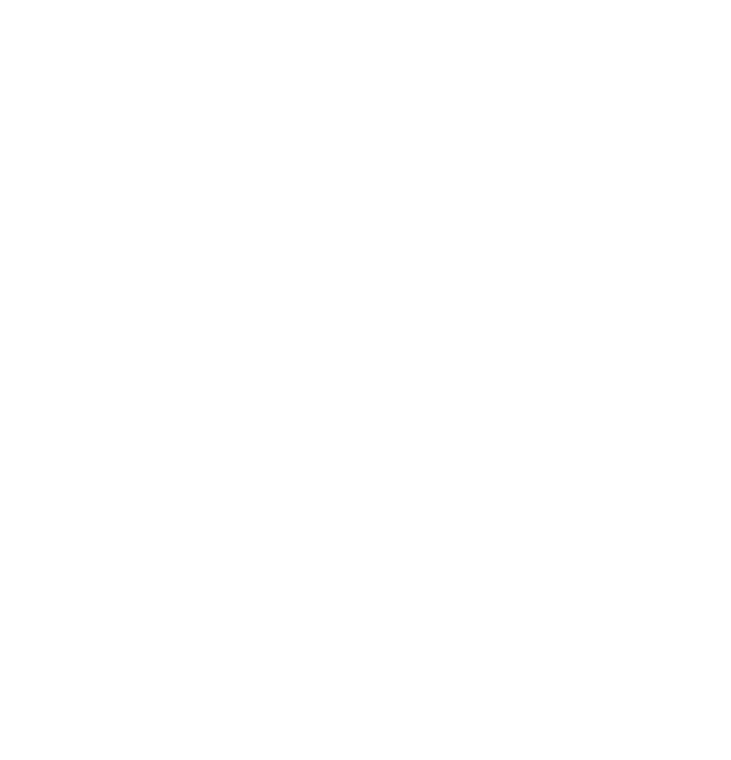
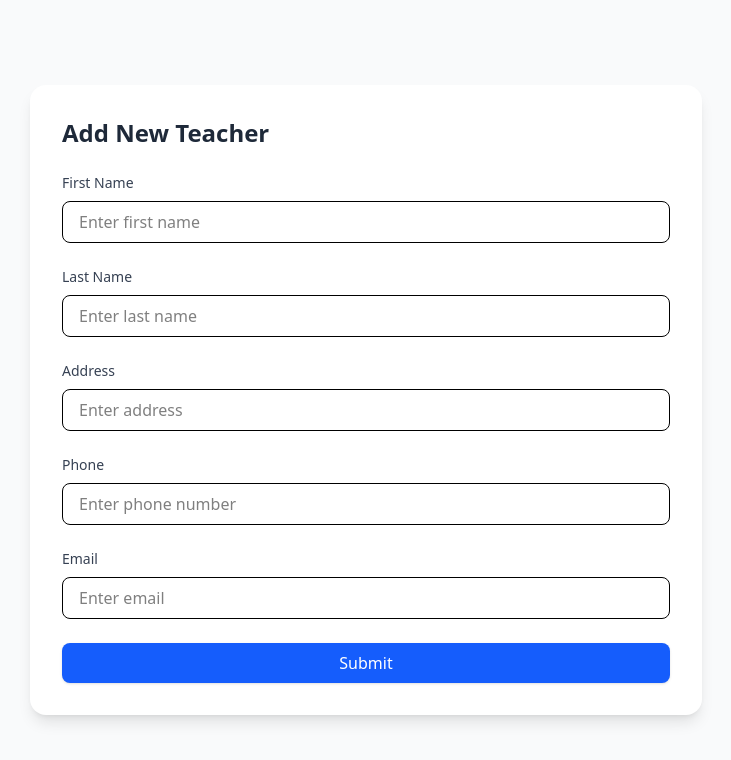
Before and after one commit to simalimbu/Basic_React, a React (Vite) app: page /addteacher in a window 1280 px wide. Before the commit this address had no page. Shown: the top 760 px of the page, without its empty margins (274-1005 px from the left). Built offline with nearby package versions, Linux system fonts and the light colour scheme.

Commit message:
fourth commit

```diff
--- a/src/App.jsx
+++ b/src/App.jsx
@@ -4,6 +4,7 @@
 import Index from "./pages/Index";
 import AddStudent from "./pages/CreateStudent";
 import EditStudent from "./pages/EditStudent";
+import CreateTeacher from "./pages/CreateTeacher";
 
 
 
@@ -16,6 +17,7 @@
               <Route path="/count" element={<CountPractice/>} />
               <Route path="/addstudent" element={<AddStudent/>} />
               <Route path="/editstudent" element={<EditStudent/>} />
+              <Route path="/addteacher" element={<CreateTeacher/>} />
           </Routes>
         </BrowserRouter>
         </>
--- /dev/null
+++ b/src/pages/CreateTeacher.jsx
@@ -0,0 +1,85 @@
+import React from "react";
+
+const CreateTeacher = () => {
+  return (
+    <div className="min-h-screen bg-gray-50 flex items-center justify-center px-4">
+      <div className="w-full max-w-2xl bg-white rounded-2xl shadow-lg p-8">
+        <h2 className="text-2xl font-bold text-gray-800 mb-6">Add New Teacher</h2>
+
+        <form className="space-y-6">
+          {/* First Name */}
+          <div>
+            <label className="block text-sm font-medium text-gray-700 mb-2">
+              First Name
+            </label>
+            <input
+              type="text"
+              placeholder="Enter first name"
+              className="w-full px-4 py-2 border rounded-lg focus:ring-2 focus:ring-blue-500 focus:outline-none"
+            />
+          </div>
+
+          {/* Last Name */}
+          <div>
+            <label className="block text-sm font-medium text-gray-700 mb-2">
+              Last Name
+            </label>
+            <input
+              type="text"
+              placeholder="Enter last name"
+              className="w-full px-4 py-2 border rounded-lg focus:ring-2 focus:ring-blue-500 focus:outline-none"
+            />
+          </div>
+
+          {/* Address */}
+          <div>
+            <label className="block text-sm font-medium text-gray-700 mb-2">
+              Address
+            </label>
+            <input
+              type="text"
+              placeholder="Enter address"
+              className="w-full px-4 py-2 border rounded-lg focus:ring-2 focus:ring-blue-500 focus:outline-none"
+            />
+          </div>
+
+          {/* Phone */}
+          <div>
+            <label className="block text-sm font-medium text-gray-700 mb-2">
+              Phone
+            </label>
+            <input
+              type="tel"
+              placeholder="Enter phone number"
+              className="w-full px-4 py-2 border rounded-lg focus:ring-2 focus:ring-blue-500 focus:outline-none"
+            />
+          </div>
+
+          {/* Email */}
+          <div>
+            <label className="block text-sm font-medium text-gray-700 mb-2">
+              Email
+            </label>
+            <input
+              type="email"
+              placeholder="Enter email"
+              className="w-full px-4 py-2 border rounded-lg focus:ring-2 focus:ring-blue-500 focus:outline-none"
+            />
+          </div>
+
+          {/* Submit Button */}
+          <div>
+            <button
+              type="submit"
+              className="w-full bg-blue-600 hover:bg-blue-700 text-white font-medium py-2 rounded-lg shadow transition"
+            >
+              Submit
+            </button>
+          </div>
+        </form>
+      </div>
+    </div>
+  );
+};
+
+export default CreateTeacher;
```
